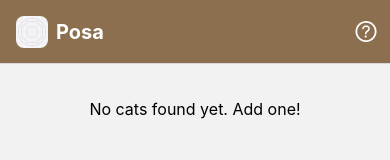
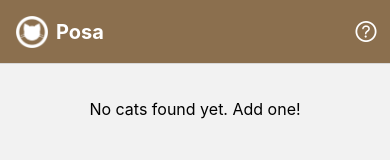
Before and after one commit to aerxxn/Posa, a React Native app: screen / in a window 390 px wide. Shown: the top 160 px of the page. Built offline with nearby package versions, Linux system fonts and the light colour scheme.

Commit message:
Initial commit

```diff
--- a/App.js
+++ b/App.js
@@ -25,7 +25,7 @@ export default function App() {
               headerTitle: () => (
                 <View style={{ flexDirection: "row", alignItems: "center" }}>
                   <Image
-                    source={require("./assets/icon.png")}
+                    source={require("./assets/hslogo.png")}
                     style={{ width: 32, height: 32, marginRight: 8, borderRadius: 8 }}
                   />
                   <Text style={{ color: "#fff", fontWeight: "bold", fontSize: 20 }}>Posa</Text>
--- a/app.json
+++ b/app.json
@@ -4,7 +4,7 @@
     "slug": "Posa",
     "version": "1.0.0",
     "orientation": "portrait",
-    "icon": "./assets/icon.png",
+  "icon": "./assets/applogo.png",
     "userInterfaceStyle": "light",
     "newArchEnabled": true,
     "splash": {
```
Also changed, not shown: assets/applogo.png (renamed from applogo.png), assets/hslogo.png (renamed from hslogo.png).
